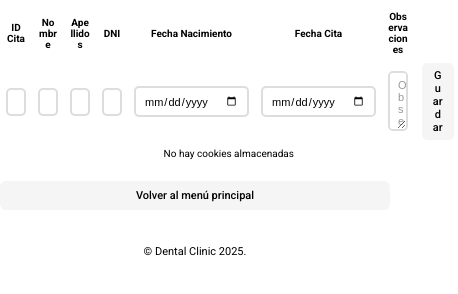
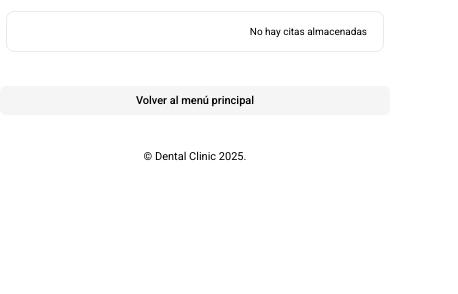
Before and after one commit to Jfranciglez/trabajo-enfoque-devclient, a plain HTML site: page gestionarcita/index.html in a window 390 px wide. Shown: the part 176-470 px from the top of the page, 458 px wide, since content can reach past the window. Drawn offline with Linux system fonts and the light colour scheme.

Commit message:
terminado

```diff
--- a/css/style.css
+++ b/css/style.css
@@ -151,8 +151,7 @@ table {
 
 
 /* Mejorar apariencia de inputs */
-input[type="text"],
-input[type="date"],
+input,
 textarea {
     padding: 10px 12px;
     border: 2px solid #ddd;
@@ -162,16 +161,14 @@ textarea {
     transition: border-color 0.3s ease, box-shadow 0.3s ease;
 }
 
-input[type="text"]:focus,
-input[type="date"]:focus,
+input:focus,
 textarea:focus {
     outline: none;
     border-color: #007bff;
     box-shadow: 0 0 6px rgba(0, 123, 255, 0.3);
 }
 
-input[type="text"]::placeholder,
-input[type="date"]::placeholder,
+input::placeholder,
 textarea::placeholder {
     color: #999;
 }
@@ -211,8 +208,7 @@ textarea {
         font-size: 12px;
     }
 
-    input[type="text"],
-    input[type="date"],
+    input,
     textarea {
         padding: 8px 10px;
         font-size: 12px;
@@ -260,8 +256,7 @@ textarea {
         word-break: break-word;
     }
 
-    input[type="text"],
-    input[type="date"],
+    input,
     textarea {
         padding: 6px 8px;
         font-size: 11px;
@@ -285,3 +280,70 @@ textarea {
         font-size: 11px;
     }
 }
+
+
+@media (max-width: 600px) {
+    table {
+        display: block;
+        width: 100%;
+    }
+
+    thead {
+        display: none;
+    }
+
+    tbody {
+        display: block;
+    }
+
+    tr {
+        display: block;
+        margin-bottom: 12px;
+        padding: 10px;
+        border: 1px solid #e9e9e9;
+        border-radius: 8px;
+        background: #fff;
+    }
+
+    td {
+        display: flex;
+        justify-content: space-between;
+        align-items: center;
+        padding: 6px 8px;
+        width: 100%;
+        box-sizing: border-box;
+        white-space: normal;
+    }
+
+    /* Mostrar etiqueta del campo antes del valor (toma su texto de data-label) */
+    td:before {
+        content: attr(data-label);
+        font-weight: 600;
+        color: #333;
+        margin-right: 12px;
+        flex: 0 0 40%;
+        text-align: left;
+    }
+
+    /* Las acciones (botones) se apilan debajo y ocupan todo el ancho */
+    .acciones {
+        display: flex;
+        flex-direction: column;
+        gap: 8px;
+        width: 100%;
+        margin-top: 6px;
+        justify-content: flex-start;
+        align-items: stretch;
+    }
+
+    .acciones button {
+        width: 100%;
+        box-sizing: border-box;
+    }
+
+    /* Ajustes generales para inputs/textarea dentro de las tarjetas */
+    input,
+    textarea {
+        width: 100%;
+    }
+}
--- a/gestionarcita/js/mostrarCitas.js
+++ b/gestionarcita/js/mostrarCitas.js
@@ -31,16 +31,24 @@ function mostrarCitas() {
 
             const celdaId = document.createElement("td");
             celdaId.textContent = valor.idCita || clave;
+            celdaId.setAttribute('data-label', 'ID Cita');
 
             const celdaNombre = document.createElement("td");
             celdaNombre.textContent = valor.nombre || "";
+            celdaNombre.setAttribute('data-label', 'Nombre');
 
             const celdaApellidos = document.createElement("td");
+            celdaApellidos.setAttribute('data-label', 'Apellidos');
             const celdaDni = document.createElement("td");
+            celdaDni.setAttribute('data-label', 'DNI');
             const celdaFecnac = document.createElement("td");
+            celdaFecnac.setAttribute('data-label', 'Fecha Nacimiento');
             const celdaFechaCita = document.createElement("td");
+            celdaFechaCita.setAttribute('data-label', 'Fecha Cita');
             const celdaObservaciones = document.createElement("td");
+            celdaObservaciones.setAttribute('data-label', 'Observaciones');
             const celdaAcciones = document.createElement("td");
+            celdaAcciones.setAttribute('data-label', 'Acciones');
             celdaAcciones.className = "acciones"; // usa la clase .acciones definida en CSS para centrar y separar botones
 
             celdaApellidos.textContent = valor.apellidos || "";
@@ -82,7 +90,7 @@ function mostrarCitas() {
             cuerpo.appendChild(fila);
         });
     } else {
-        cuerpo.innerHTML = "<tr><td colspan='8'>No hay cookies almacenadas</td></tr>";
+        cuerpo.innerHTML = "<tr><td colspan='8'>No hay citas almacenadas</td></tr>";
     }
 }
 
```
Also changed, not shown: img/añadircita.png (added), img/gestioncita.png (added), img/inicio.png (added), img/iniciorespons.png (added), 1 other file.
